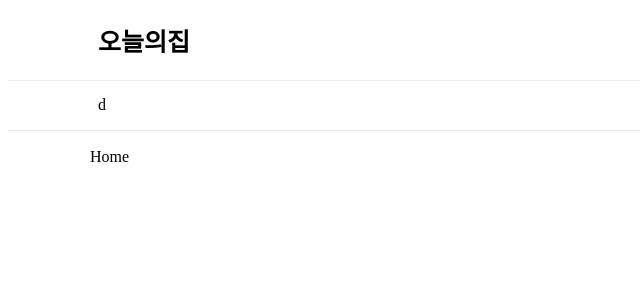
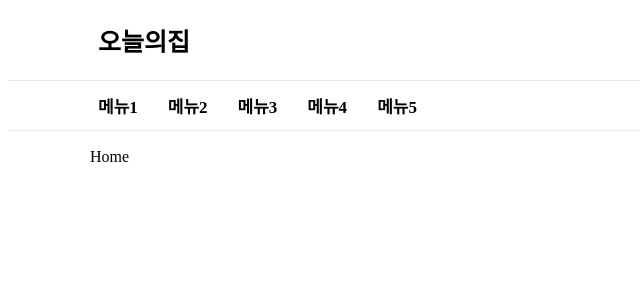
Before and after one commit to heisjun/GRNR, a React (Create React App) app: page / in a window 1280 px wide. Shown: the top 300 px of the page, without its empty margins (0-640 px from the left). Built offline with nearby package versions, Linux system fonts and the light colour scheme.

Commit message:
2207210227

```diff
--- a/src/domains/HeaderBar/HeaderBar.tsx
+++ b/src/domains/HeaderBar/HeaderBar.tsx
@@ -123,6 +123,9 @@ const StyledTitleBlock = styled.h1`
 
 const StyledContentBlock = styled.div`
     width: 100%;
+    @media screen and (min-width: 800px) {
+        padding: 0px 30px 0px 30px;
+    }
     @media screen and (min-width: 1100px) {
         width: 1100px;
     }
--- a/src/domains/SubTabBar/SubTabBar.tsx
+++ b/src/domains/SubTabBar/SubTabBar.tsx
@@ -13,7 +13,13 @@ const SubTabBar: React.FC<ISubTabBar> = (props) => {
 
     return (
         <StyledSubTabBarContainer fadeAnim={fadeAnim}>
-            <StyledSubTabBarBlock>d</StyledSubTabBarBlock>
+            <StyledSubTabBarBlock>
+                <StyledMenuItem>메뉴1</StyledMenuItem>
+                <StyledMenuItem>메뉴2</StyledMenuItem>
+                <StyledMenuItem>메뉴3</StyledMenuItem>
+                <StyledMenuItem>메뉴4</StyledMenuItem>
+                <StyledMenuItem>메뉴5</StyledMenuItem>
+            </StyledSubTabBarBlock>
         </StyledSubTabBarContainer>
     );
 };
@@ -37,8 +43,17 @@ const subTabBarFadeOut = keyframes`
     }
 `;
 
+const StyledMenuItem = styled.h2`
+    font-size: 17px;
+    margin-right: 30px;
+`;
+
 const StyledSubTabBarBlock = styled.div`
     width: 100%;
+    display: flex;
+    @media screen and (min-width: 800px) {
+        padding: 0px 30px 0px 30px;
+    }
     @media screen and (min-width: 1100px) {
         width: 1100px;
     }
--- a/src/pages/Home/Home.tsx
+++ b/src/pages/Home/Home.tsx
@@ -5,9 +5,8 @@ const Home: React.FC = () => {
 };
 
 const StyledHomeContainer = styled.div`
-    display: flex;
     width: 100%;
-    height: 100%;
+    height: 10000px;
 `;
 
 export default Home;
```
